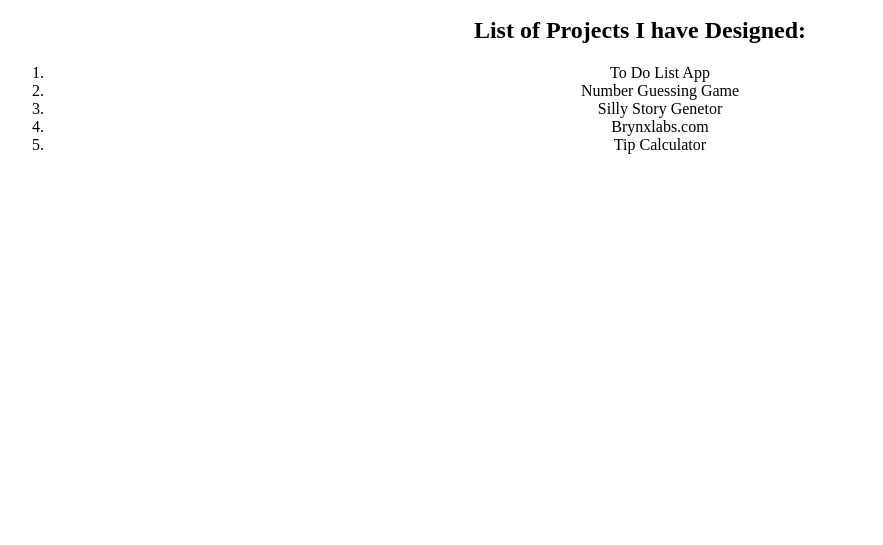
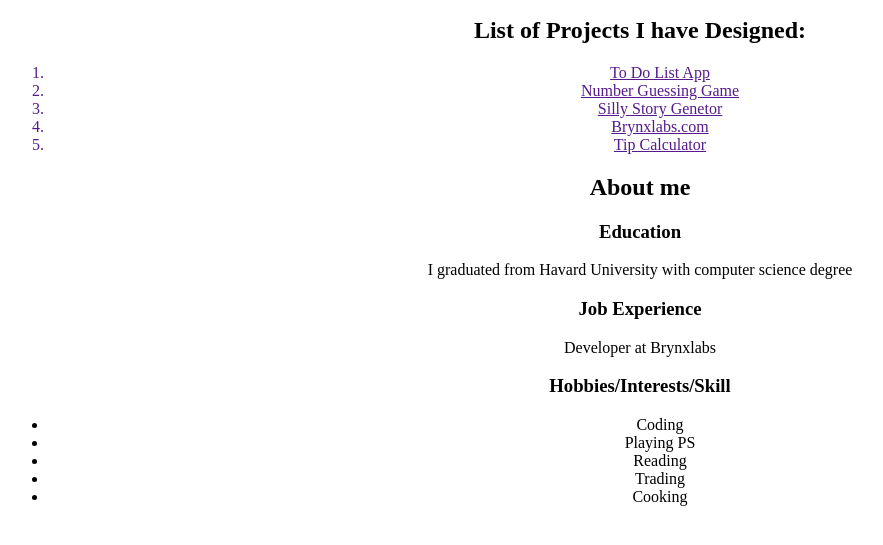
Before and after one commit to BrianMumo/landing-page-portfolio, a plain HTML site: page index.html in a window 1280 px wide. Shown: the part 101-646 px from the top of the page, without its empty margins (0-883 px from the left). Drawn offline with Linux system fonts and the light colour scheme.

Commit message:
Add list of my hobbies

```diff
--- a/index.html
+++ b/index.html
@@ -20,13 +20,33 @@
     <div>
         <h2>List of Projects I have Designed:</h2>
         <ol>
-            <li>To Do List App</li>
-            <li>Number Guessing Game</li>
-            <li>Silly Story Genetor</li>
-            <li>Brynxlabs.com</li>
-            <li>Tip Calculator</li>
+            <a href=""><li >To Do List App</li></a>
+            <a href=""><li>Number Guessing Game</li></a>
+            <a href=""><li>Silly Story Genetor</li></a>
+            <a href=""><li>Brynxlabs.com</li></a>
+            <a href=""><li>Tip Calculator</li></a>
         </ol>
     </div>
+    <section>
+        <h2>About me</h2>
+
+        <h3>Education</h3>
+
+        <p>I graduated from Havard University with computer science degree</p>
+
+        <h3>Job Experience</h3>
+
+        <p>Developer at Brynxlabs</p>
+        <h3>Hobbies/Interests/Skill</h3>
+        <ul>
+            <li>Coding</li>
+            <li>Playing PS</li>
+            <li>Reading</li>
+            <li>Trading</li>
+            <li>Cooking</li>
+        </ul>
+
+    </section>
 
 
 </body>
```
